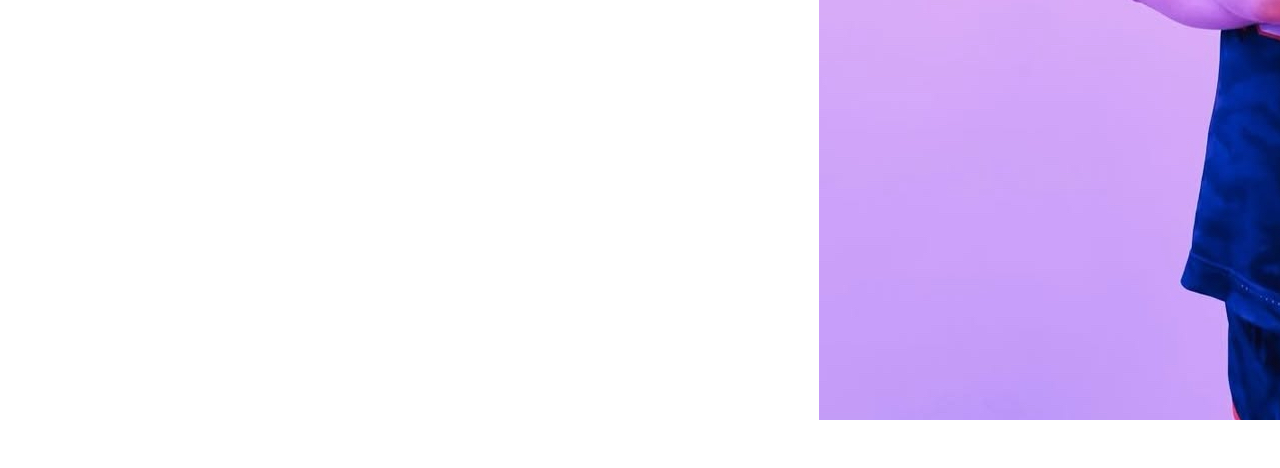
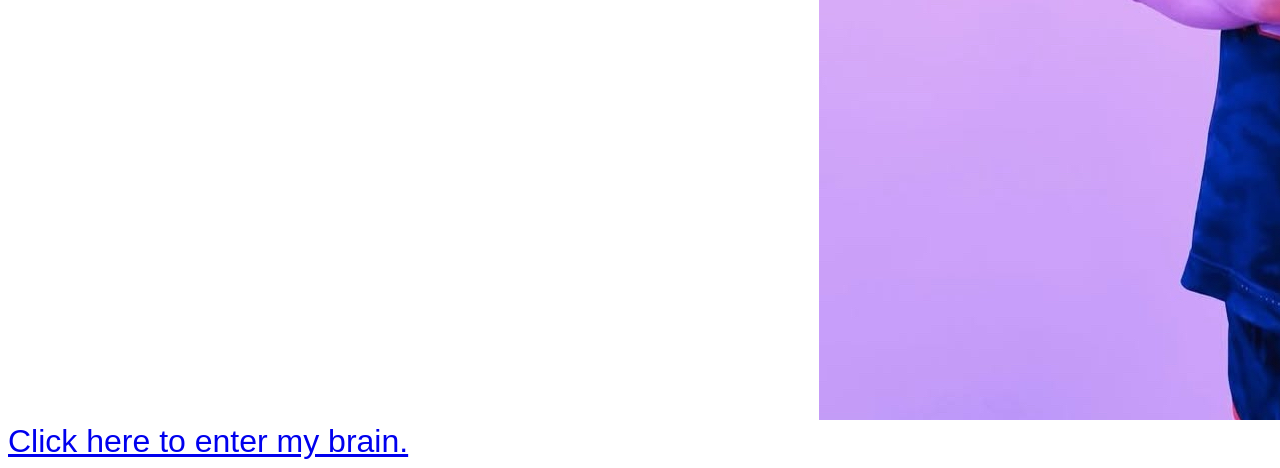
Before and after one commit to noahashe/noahashe, a plain HTML site: page index.html in a window 1280 px wide. Shown: the part 2493-2961 px from the top of the page. Before the commit the page ends 2924 px from the top, so only its background shows below. Drawn offline with Linux system fonts and the light colour scheme.

Commit message:
Update index.html

```diff
--- a/index.html
+++ b/index.html
@@ -30,5 +30,5 @@
       </th>
     </tr>
   </table>
-  <a href="
+  <a href="https://noahashe.github.io/noahashe/noahisthebest.html">Click here to enter my brain. </a>
 </html>
```
